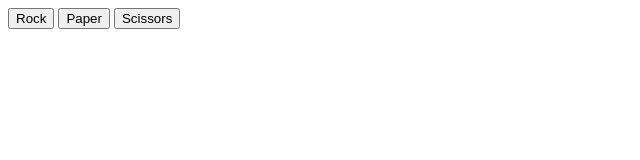
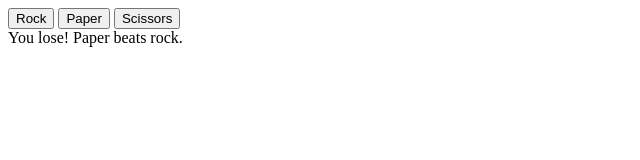
Before and after one commit to sprlm/rock-paper-scissors, a plain HTML site: page index.html in a window 1280 px wide. Both pictures are taken after a click on the button "Rock". Shown: the whole page, without its empty margins (0-640 px from the left). Drawn offline with Linux system fonts and the light colour scheme.

Commit message:
Add div displaying result to user

```diff
--- a/index.html
+++ b/index.html
@@ -11,5 +11,6 @@
     <button class="choice-button">Rock</button>
     <button class="choice-button">Paper</button>
     <button class="choice-button">Scissors</button>
+    <div class="result"></div>
 </body>
 </html>
--- a/script.js
+++ b/script.js
@@ -51,11 +51,13 @@ function playRound(playerSelection, computerSelection) {
 let playerSelection;
 let computerSelection;
 
+const result = document.querySelector('.result');
+
 const choiceButton = document.querySelectorAll('.choice-button');
 choiceButton.forEach(button => {
     button.addEventListener('click', (e) => {
         playerSelection = e.target.textContent.toLowerCase();
         computerSelection = computerPlay();
-        console.log(playRound(playerSelection, computerSelection));
+        result.textContent = playRound(playerSelection, computerSelection);
     });
 });
```
